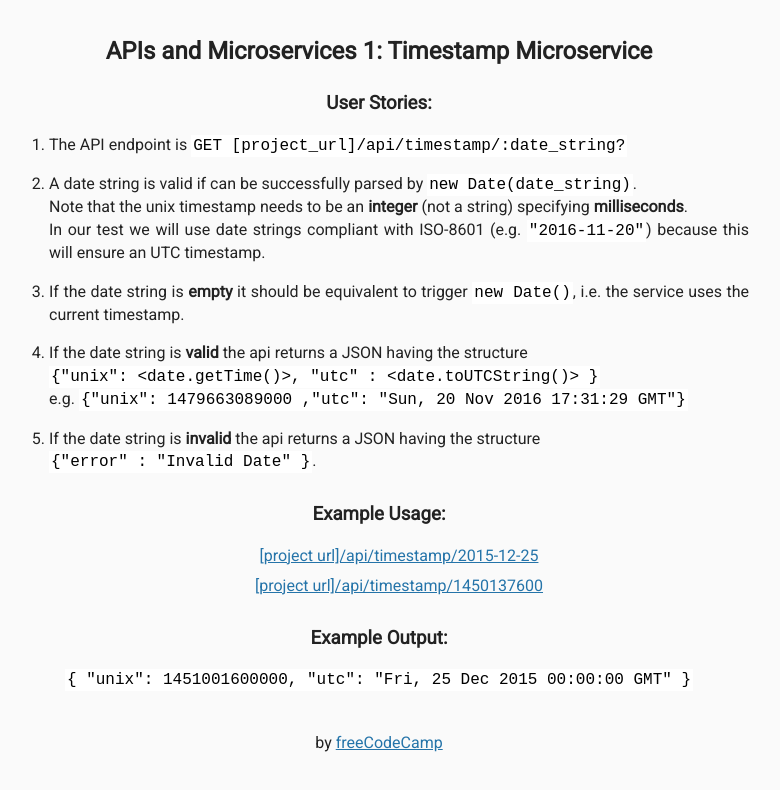
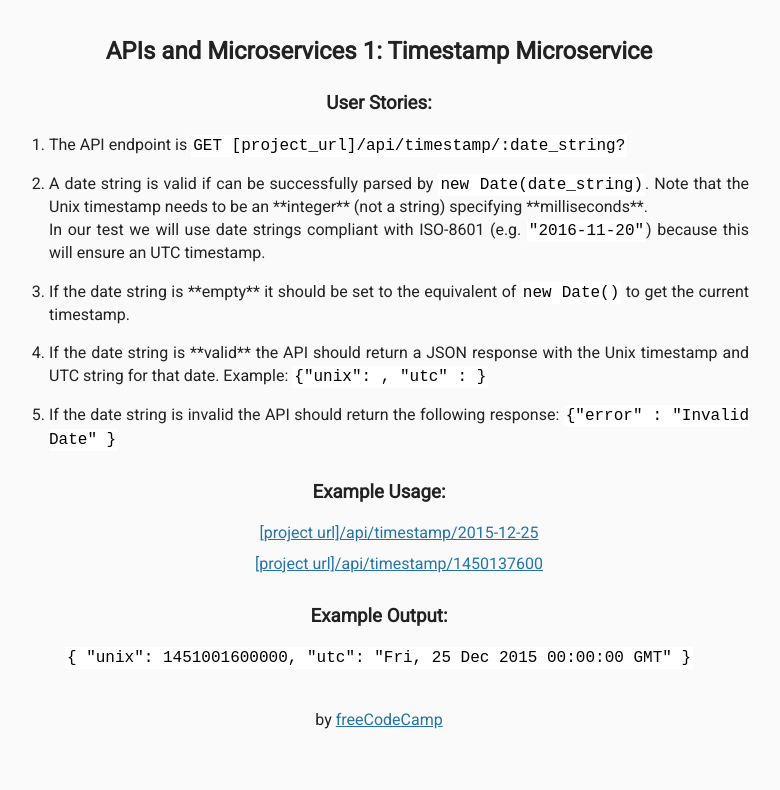
Before and after one commit to scissorsneedfoodtoo/timestamp-microservice-fcc-solution-2, a website: page views/index.html in a window 1280 px wide. Shown: the whole page, without its empty margins (261-1041 px from the left). Drawn offline with Linux system fonts and the light colour scheme.

Commit message:
clean up readme and index.html

```diff
--- a/views/index.html
+++ b/views/index.html
@@ -17,15 +17,21 @@
         <h2>APIs and Microservices 1: Timestamp Microservice</h2>
         <h3>User Stories:</h3>
         <ol class="user-stories">
-          <li>The API endpoint is <code>GET [project_url]/api/timestamp/:date_string?</code></li>
-          <li>A date string is valid if can be successfully parsed by <code>new Date(date_string)</code>.<br>
-          Note that the unix timestamp needs to be an <strong>integer</strong> (not a string) specifying <strong>milliseconds</strong>.<br>
-          In our test we will use date strings compliant with ISO-8601 (e.g. <code>"2016-11-20"</code>) because this will ensure an UTC timestamp.</li>
-          <li>If the date string is <strong>empty</strong> it should be equivalent to trigger <code>new Date()</code>, i.e. the service uses the current timestamp.</li>
-          <li>If the date string is <strong>valid</strong> the api returns a JSON having the structure<br><code>{"unix": &lt;date.getTime()&gt;, "utc" : &lt;date.toUTCString()&gt; }</code><br>
-            e.g. <code>{"unix": 1479663089000 ,"utc": "Sun, 20 Nov 2016 17:31:29 GMT"}</code></li>
-          <li>If the date string is <strong>invalid</strong> the api returns a JSON having the structure <br>
-            <code>{"error" : "Invalid Date" }</code>.
+          <li>
+            The API endpoint is <code>GET [project_url]/api/timestamp/:date_string?</code>
+          </li>
+          <li>
+            A date string is valid if can be successfully parsed by <code>new Date(date_string)</code>. Note that the Unix timestamp needs to be an **integer** (not a string) specifying **milliseconds**.<br>
+            In our test we will use date strings compliant with ISO-8601 (e.g. <code>"2016-11-20"</code>) because this will ensure an UTC timestamp.
+          </li>
+          <li>
+            If the date string is **empty** it should be set to the equivalent of <code>new Date()</code> to get the current timestamp.
+          </li>
+          <li>
+            If the date string is **valid** the API should return a JSON response with the Unix timestamp and UTC string for that date. Example: <code>{"unix": <date.getTime()>, "utc" : <date.toUTCString()> }</code>
+          </li>
+          <li>
+            If the date string is invalid the API should return the following response: <code>{"error" : "Invalid Date" }</code>
           </li>
         </ol>
 
```
Also changed, not shown: README.md.
